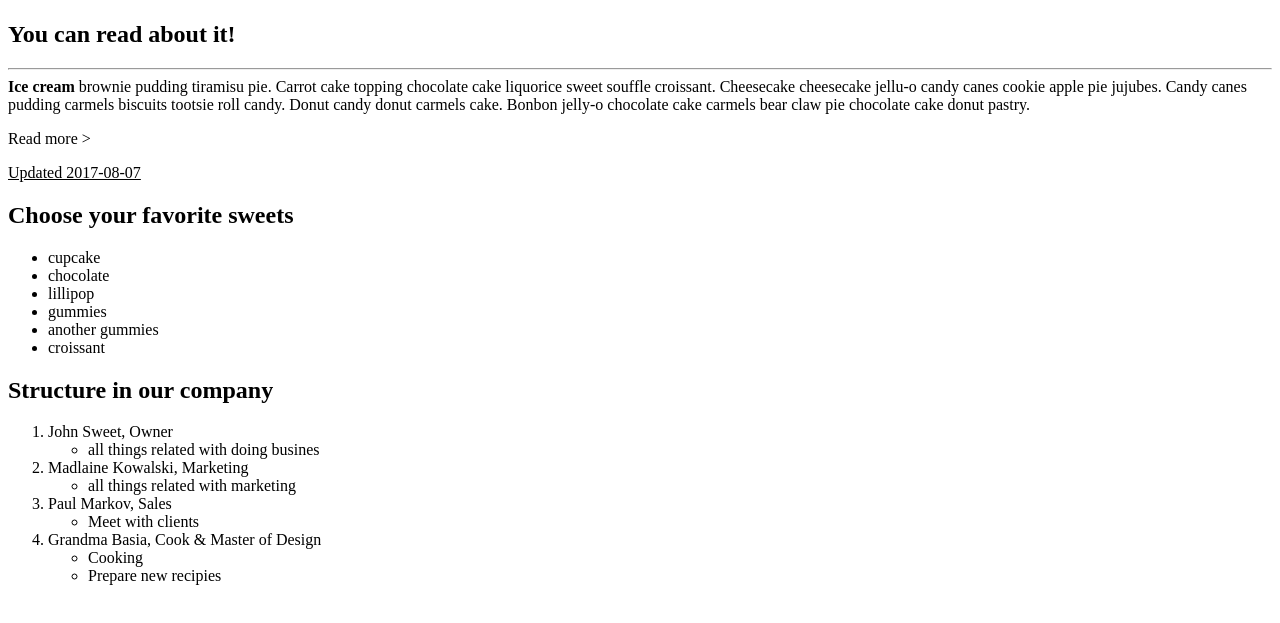
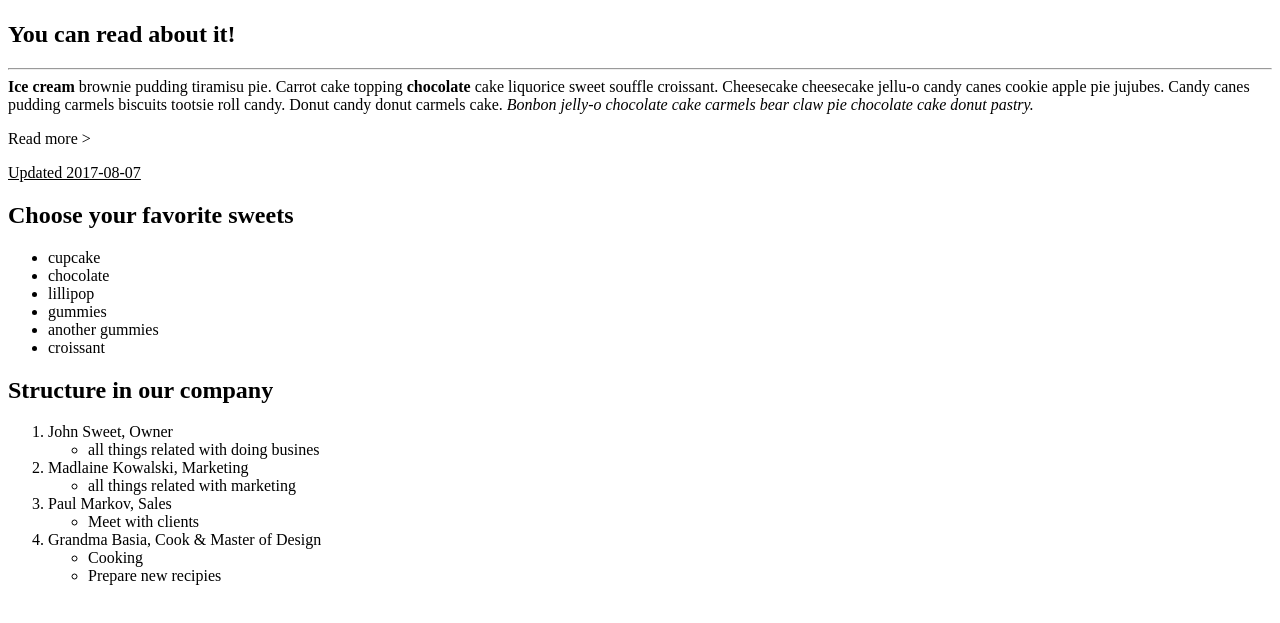
Before and after one commit to mihuwis/wsei-pagewithsweets, a plain HTML site: page index.html in a window 1280 px wide. Shown: the part 59-682 px from the top of the page. Drawn offline with Linux system fonts and the light colour scheme.

Commit message:
Add font style

```diff
--- a/index.html
+++ b/index.html
@@ -10,10 +10,10 @@
     <h2>You can read about it!</h2>
     <hr>
     <div><b>Ice cream</b> brownie pudding tiramisu pie.
-        Carrot cake topping chocolate cake liquorice sweet souffle croissant.
+        Carrot cake topping <b>chocolate</b> cake liquorice sweet souffle croissant.
         Cheesecake cheesecake jellu-o candy canes cookie apple pie jujubes.
         Candy canes pudding carmels biscuits tootsie roll candy. Donut candy donut carmels cake.
-        Bonbon jelly-o chocolate cake carmels bear claw pie chocolate cake donut pastry.
+        <i>Bonbon jelly-o chocolate cake carmels bear claw pie chocolate cake donut pastry.</i>
     </div>
 
     <p> Read more > </p>
```
